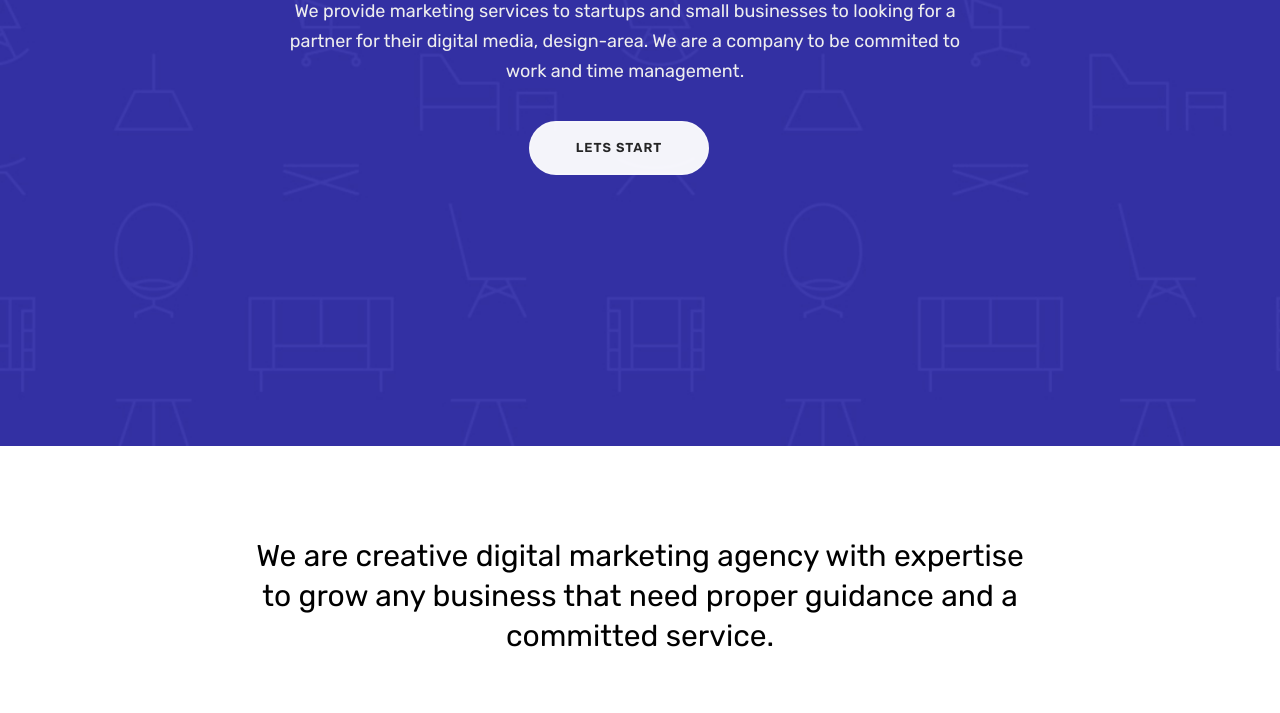
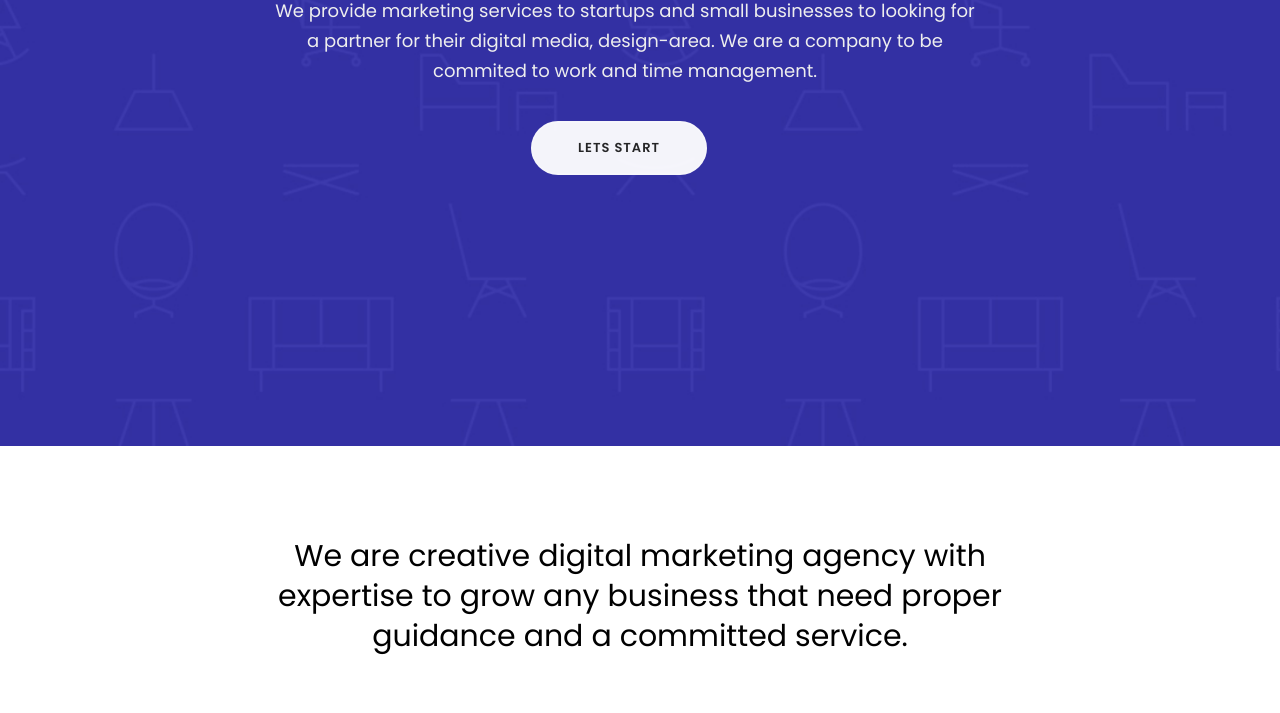
Before and after one commit to biju-borah/portfolio-dipu, a plain HTML site: page index.html in a window 1280 px wide. Shown: the part 354-1067 px from the top of the page. Drawn offline with Linux system fonts and the light colour scheme; some packages are replaced by stand-ins of ours.

Commit message:
Update style.css

```diff
--- a/css/style.css
+++ b/css/style.css
@@ -26,7 +26,7 @@ body {
   font-size: 16px;
   font-weight: 400;
   line-height: 26px;
-  font-family: "Rubik", sans-serif;
+  font-family: 'Poppins', sans-serif;
   color: #788487;
   position: relative;
 }
```
